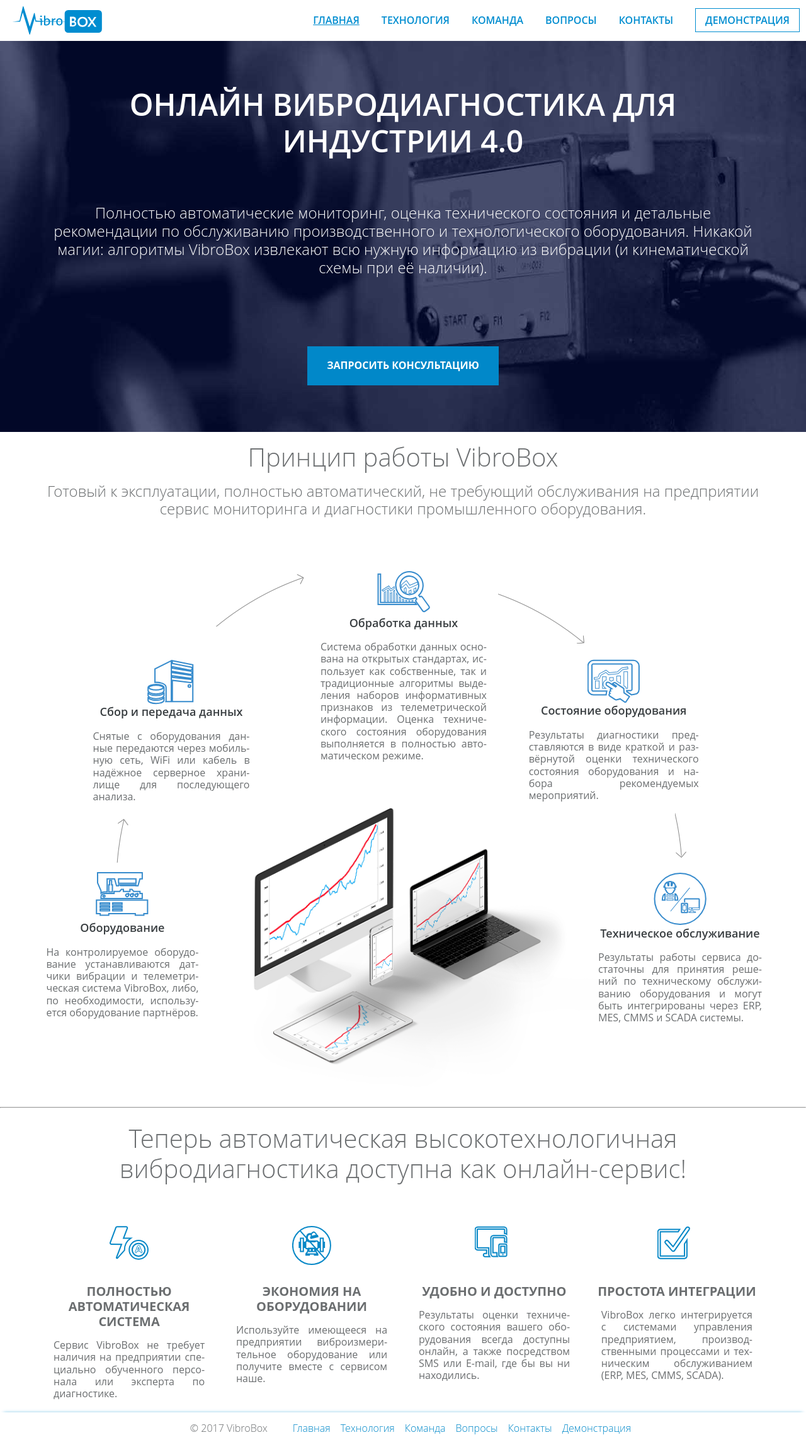
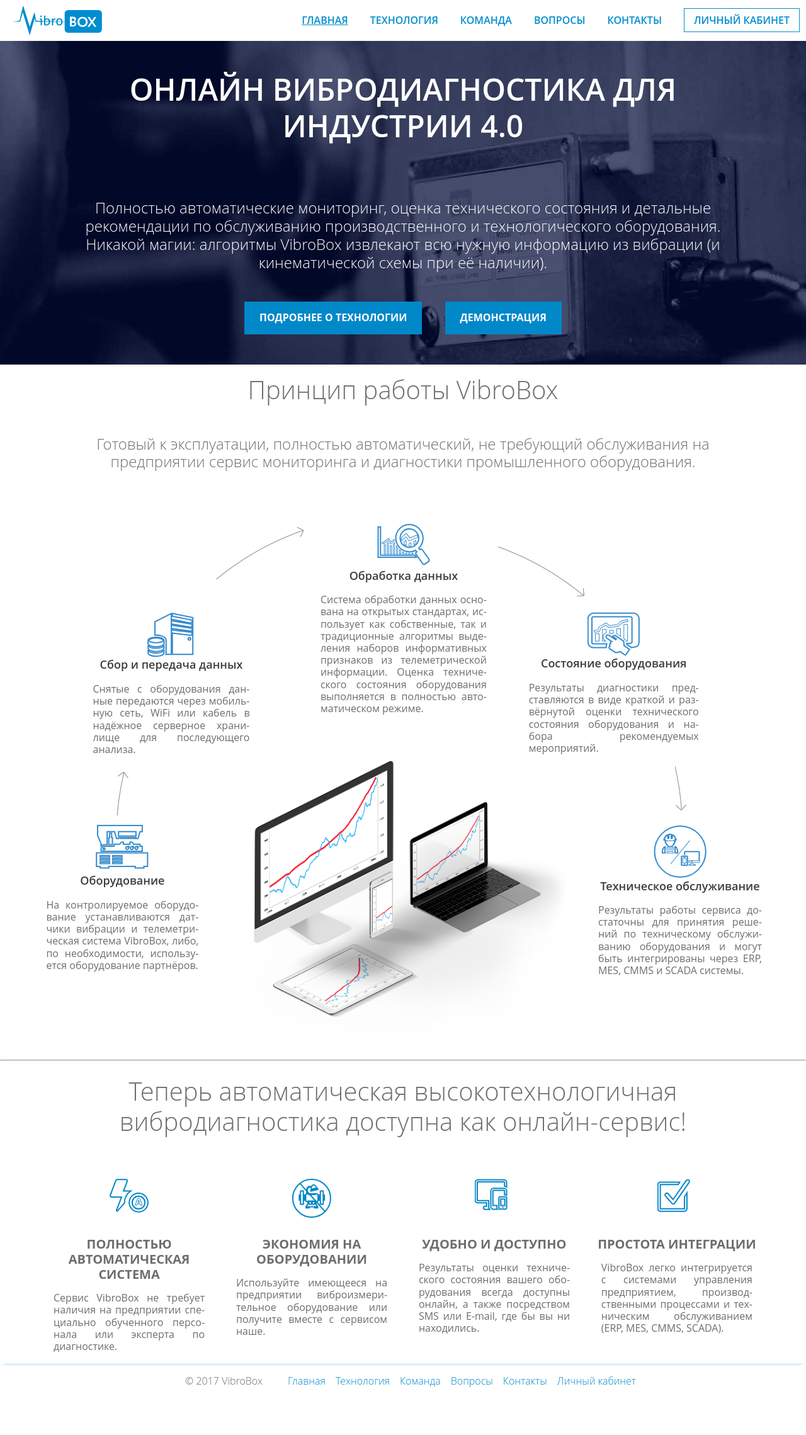
Before and after one commit to biodranik/phaina, a PHP site: page / in a window 1280 px wide. Shown: the whole page at 63% size. After the commit the page ends 2203 px from the top, so only its background shows below. Run offline with PHP 8.4, Linux system fonts and the light colour scheme; style sheets or scripts are compiled from the project's sources.

Commit message:
[index] Two action buttons: technology and demo.

```diff
--- a/scss/index/_banner.scss
+++ b/scss/index/_banner.scss
@@ -1,3 +1,5 @@
+$pleasantPadding: 2rem;
+
 .banner {
   background-image: url(#{$bg}banner.jpg);
   background-repeat: no-repeat;
@@ -5,14 +7,18 @@
   background-color: #282e4e;
   color: $whiteColor;
   text-align: center;
-  padding: 56px 0;
+  padding: $pleasantPadding 0;
 }
 
-.request-demo-btn {
-  margin: 111px auto 18px;
+.preface {
+  margin: $pleasantPadding;
+}
+
+.action-button {
+  margin: 1rem;
   font-size: $baseFontSize;
   font-weight: 700;
-  padding: 21px 31px;
+  padding: 1rem 1.5rem;
   text-transform: uppercase;
   background-color: $linkColor;
   color: $whiteColor;
@@ -20,7 +26,7 @@
   text-decoration: none;
 
   &:hover {
-    color: #fff;
-    background-color: $logoColor;
+    background-color: $whiteColor;
+    color: $linkColor;
   }
 }
--- a/translations/strings.json
+++ b/translations/strings.json
@@ -31,7 +31,15 @@
     "en":"Error 404: The page you are looking for is not here.",
     "ru":"Ошибка 404: Страница, которую вы ищете, не найдена."
   },
+  "moreAboutTechnology":{
+    "en":"Technology Details",
+    "ru":"Подробнее о технологии"
+  },
   "loginButton":{
+    "en":"View Demo",
+    "ru":"Личный кабинет"
+  },
+  "viewDemo":{
     "en":"View Demo",
     "ru":"Демонстрация"
   },
--- a/www/index.php
+++ b/www/index.php
@@ -67,9 +67,10 @@
 
   <section class="banner">
     <div class="section">
-      <h1 class="title-index__main"><?= T("indexMainTitle") ?></h1>
-      <p class="preface"><?= T("indexPreface") ?></p>
-      <a class="request-demo-btn" href="mailto:demo@vibrobox.com"><?= T("indexButton") ?></a>
+      <h1 class="title-index__main"><?= T('indexMainTitle') ?></h1>
+      <p class="preface"><?= T('indexPreface') ?></p>
+      <a class="action-button" href="<?= URL('technology.php') ?>"><?= T('moreAboutTechnology') ?></a>
+      <a class="action-button" href="<?= DEMO_URL ?>"><?= T('viewDemo') ?></a>
     </div>
   </section>
 
```
